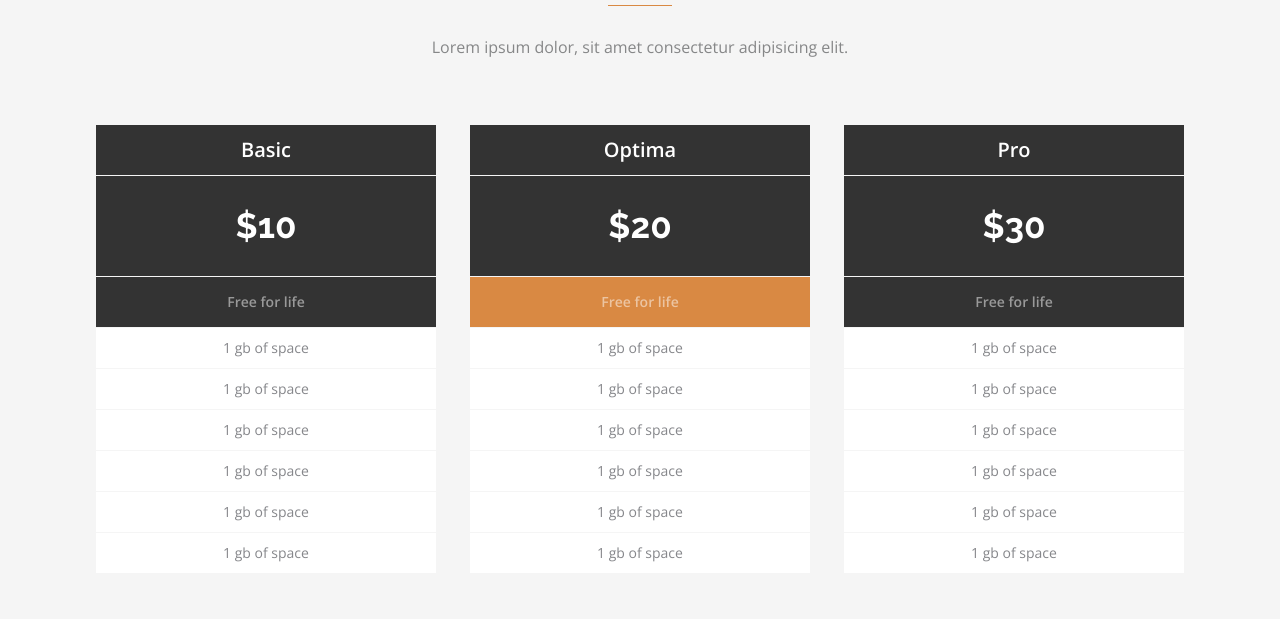
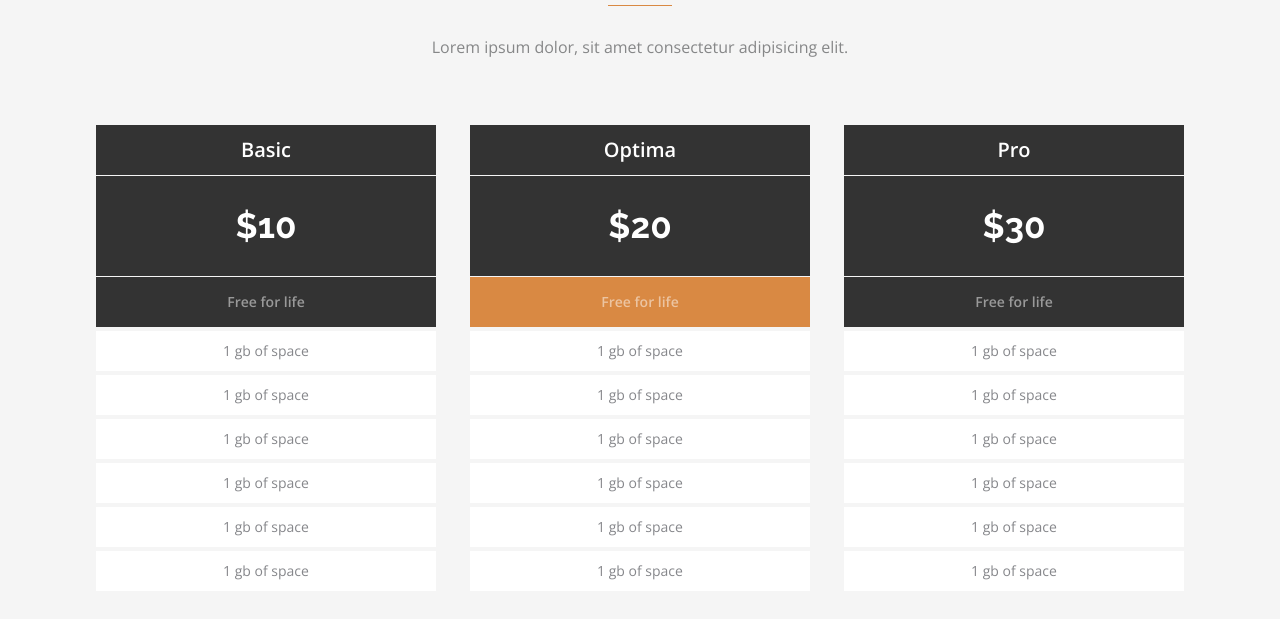
Before and after one commit to linescapi/FE09-wk-1-Pishch-Lina, a plain HTML site: page index.html in a window 1280 px wide. Shown: the part 733-1352 px from the top of the page. Drawn offline with nearby package versions, Linux system fonts and the light colour scheme.

Commit message:
pricingg

```diff
--- a/css/pricing.css
+++ b/css/pricing.css
@@ -83,7 +83,7 @@ h6 {
   font-weight: 400;
   background-color: #ffffff;
   color: #86878B;
-  margin-top: 1px;
+  margin-top: 4px;
 }
 .item-list {
   font-family: 'Open Sans', sans-serif;
```
